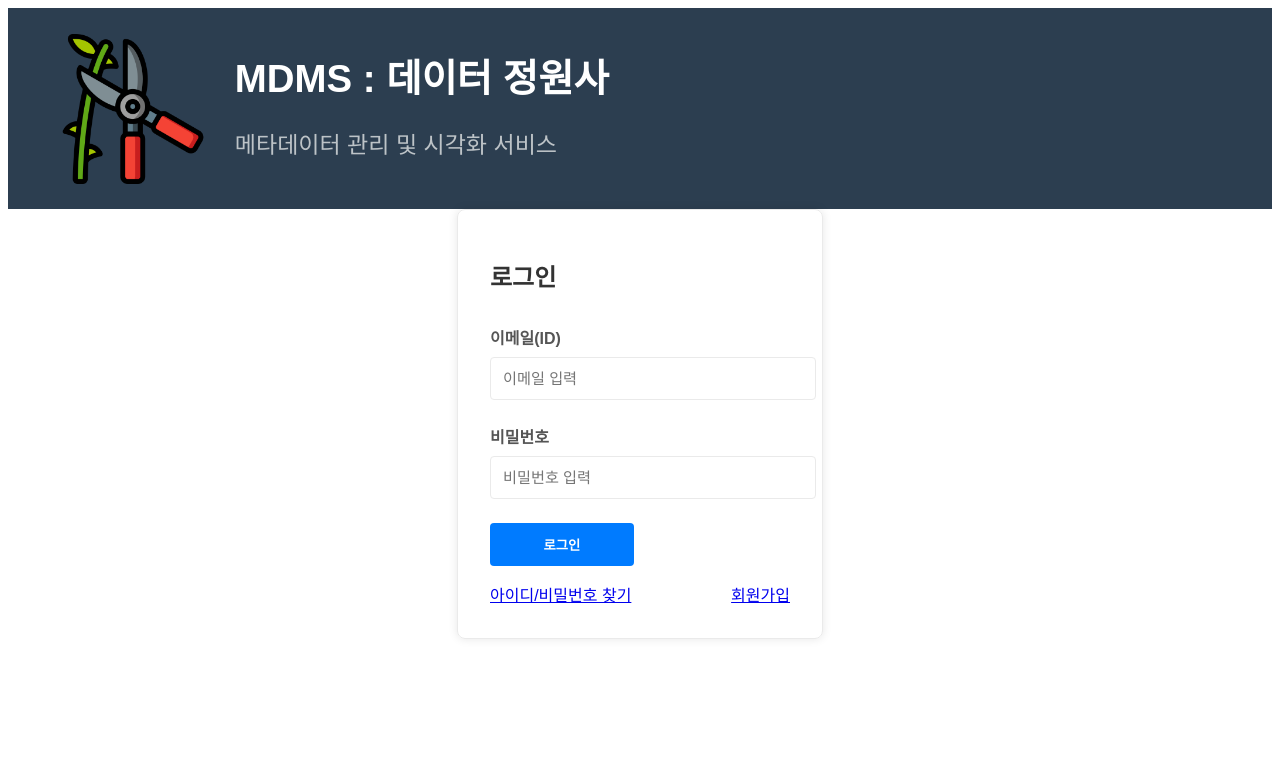
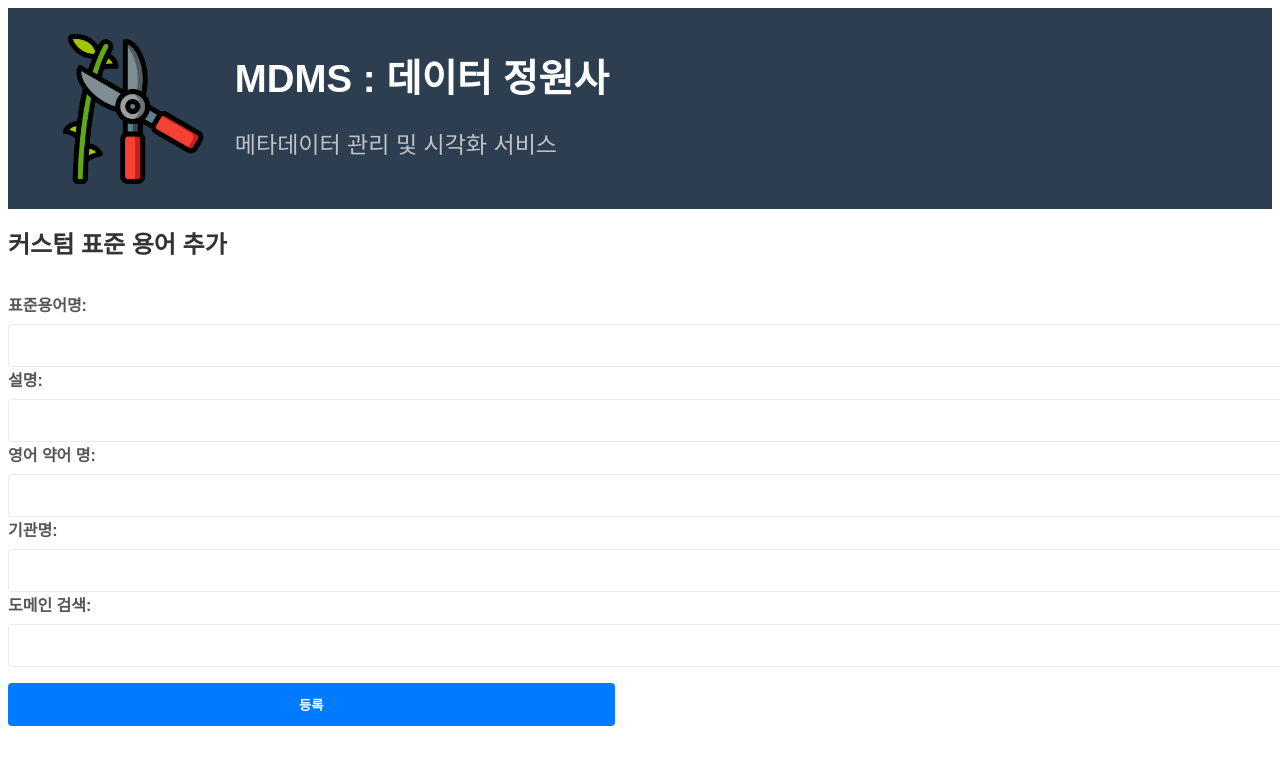
Before and after one commit to erldang/MDMS, a Vue app in the folder Front-end/mdms_fe/: page /register-custom-term in a window 1280 px wide. Before the commit this address led to /login. Shown: the top 764 px of the page. Built offline with nearby package versions, Linux system fonts and the light colour scheme.

Commit message:
커스텀 용어 등록 테스트 로그인 후 /register-custom-term 으로

```diff
--- /dev/null
+++ b/Front-end/mdms_fe/src/Page/RegisterCustomTerm/RegisterCustomTerm.vue
@@ -0,0 +1,99 @@
+<template>
+    <div>
+      <h1>커스텀 표준 용어 추가</h1>
+      <form @submit.prevent="submitForm">
+        <div>
+          <label for="standardTerminology">표준용어명:</label>
+          <input type="text" id="standardTerminology" v-model="form.standardTerminology">
+        </div>
+        <div>
+          <label for="description">설명:</label>
+          <input type="text" id="description" v-model="form.description">
+        </div>
+        <div>
+          <label for="englishAbbreviation">영어 약어 명:</label>
+          <input type="text" id="englishAbbreviation" v-model="form.englishAbbreviation">
+        </div>
+        <div>
+          <label for="relevantOrganization">기관명:</label>
+          <input type="text" id="relevantOrganization" v-model="form.relevantOrganization">
+        </div>
+        <div>
+          <label for="domainSearch">도메인 검색:</label>
+          <input type="text" id="domainSearch" v-model="domainSearchQuery" @input="searchDomain">
+          <!-- 도메인 검색 결과 표시 -->
+          <ul>
+            <li v-for="domain in domainSearchResults" :key="domain.no" @click="selectDomain(domain)">
+              {{ domain.classificationName }} - {{ domain.description }} - {{ domain.dataType }} - {{ domain.dataLength }}
+            </li>
+          </ul>
+        </div>
+        <button type="submit">등록</button>
+      </form>
+    </div>
+  </template>
+
+  <script>
+  import axios from 'axios';
+
+  export default {
+    data() {
+      return {
+        form: {
+          standardTerminology: '',
+          description: '',
+          englishAbbreviation: '',
+          relevantOrganization: '',
+          domain: null,
+        },
+        domainSearchQuery: '',
+        domainSearchResults: [],
+      };
+    },
+    methods: {
+      searchDomain() {
+        // 도메인 검색 로직
+        axios.get(`localhost:3001/domain?query=${this.domainSearchQuery}`, {
+          headers: { 'Authorization': `Bearer ${localStorage.getItem('token')}` }
+        })
+        .then(response => {
+          this.domainSearchResults = response.data.data;
+        })
+        .catch(error => {
+          console.error(error);
+        });
+      },
+      selectDomain(domain) {
+        this.form.domain = domain;
+      },
+      submitForm() {
+        // domain 객체 내부의 모든 값을 문자열로 변환
+        const stringifiedDomain = {};
+        for (const key in this.form.domain) {
+            stringifiedDomain[key] = String(this.form.domain[key]);
+        }
+
+        const postData = {
+            "degree": '1차',
+            "standardTerminology": String(this.form.standardTerminology),
+            "description": String(this.form.description),
+            "englishAbbreviation": String(this.form.englishAbbreviation),
+            "relevantOrganization": String(this.form.relevantOrganization),
+            "domain": stringifiedDomain,
+            "standardCode": '-',
+            "isCustom": true,
+        };
+
+        axios.post('localhost:3001/terminology/add', postData, {
+            headers: { 'Authorization': `Bearer ${localStorage.getItem('token')}` }
+        })
+        .then(response => {
+            console.log(response, "데이터 등록 성공");
+        })
+        .catch(error => {
+            console.error(error);
+        });
+        }
+    }
+  };
+  </script>
--- a/Front-end/mdms_fe/src/router/index.js
+++ b/Front-end/mdms_fe/src/router/index.js
@@ -12,6 +12,7 @@ import AdminDataMapPage from '@/Page/AdminDataMap/AdminDataMap.vue'
 import AdminUserRecordPage from '@/Page/AdminUserRecord/AdminUserRecord.vue'
 import EditProfilePage from '@/Page/EditProfilePage/EditProfilePage.vue'
 import DataMapPage from '@/Page/DataMap/DataMap.vue'
+import RegisterCustomTermPage from '@/Page/RegisterCustomTerm/RegisterCustomTerm.vue'
 // import store from '@/store';
 
 const routes = [
@@ -80,6 +81,11 @@ const routes = [
     name: 'DataMapPage',
     component: DataMapPage
   },
+  {
+    path: '/register-custom-term',
+    name: 'RegisterCustomTermPage',
+    component: RegisterCustomTermPage
+  },
 ];
 
 const router = createRouter({
@@ -89,7 +95,7 @@ const router = createRouter({
 
 // 라우터 가드에서 관리자 여부를 체크하여 리다이렉션
 router.beforeEach((to, from, next) => {
-  if (to.name === 'Login' || to.name === 'Register' || to.name === 'ForgotPassword') {
+  if (to.name === 'Login' || to.name === 'Register' || to.name === 'ForgotPassword' || to.name === 'RegisterCustomTermPage') {
     next();
   } else {
     const token = localStorage.getItem('token');
```
